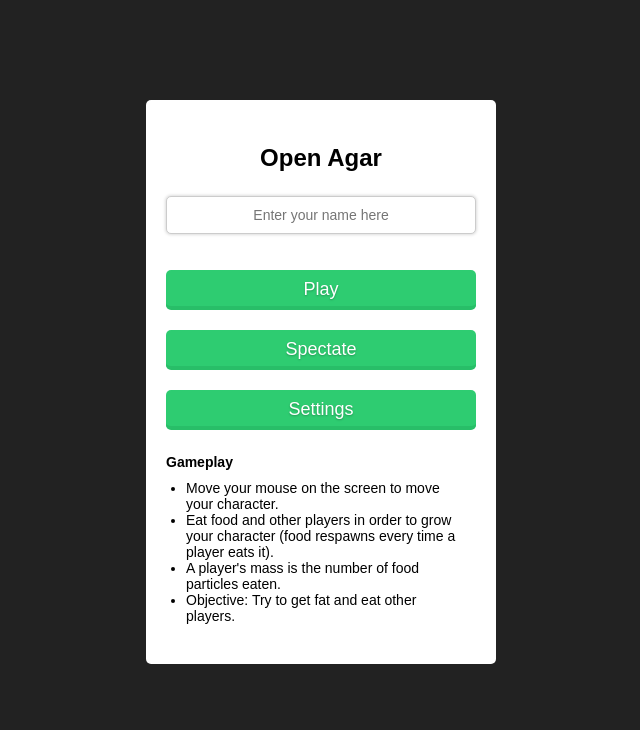
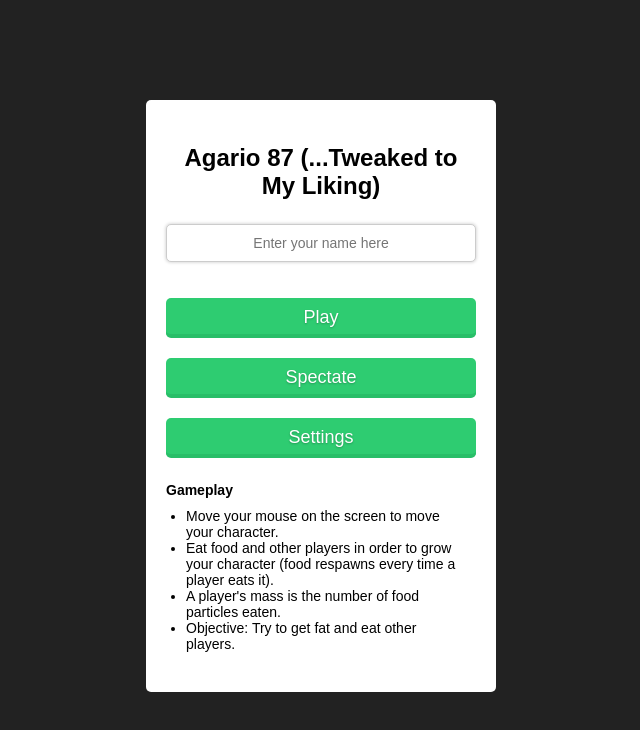
Before and after one commit to mrdmantoo/agar87hacked, a website built with webpack: page src/client/index.html in a window 1280 px wide. Shown: the whole page, without its empty margins (319-959 px from the left). Built offline with nearby package versions, Linux system fonts and the light colour scheme.

Commit message:
Update index.html

```diff
--- a/src/client/index.html
+++ b/src/client/index.html
@@ -3,7 +3,7 @@
 <head>
     <!-- Meta Properties -->
     <meta charset="UTF-8">
-    <title>Open Agar</title>
+    <title>Agario 87</title>
     <meta name="viewport" content="width=device-width, initial-scale=1.0, maximum-scale=1.0, minimum-scale=1.0, user-scalable=no">
     <!-- CSS -->
     <link rel="stylesheet" href="css/main.css" />
@@ -26,7 +26,7 @@
     </div>
     <div id="startMenuWrapper">
         <div id="startMenu">
-            <p>Open Agar</p>
+            <p>Agario 87 (...Tweaked to My Liking)</p>
             <input type="text" tabindex="0" autofocus placeholder="Enter your name here" id="playerNameInput" maxlength="25" />
             <b class="input-error">Nick must be alphanumeric characters only!</b>
             <br />
```
